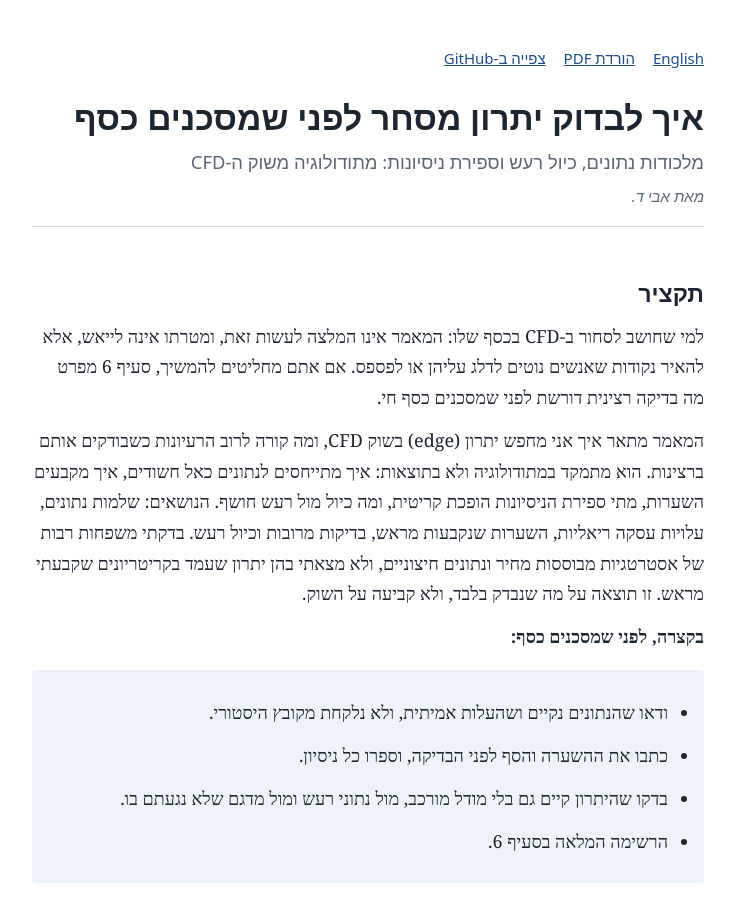
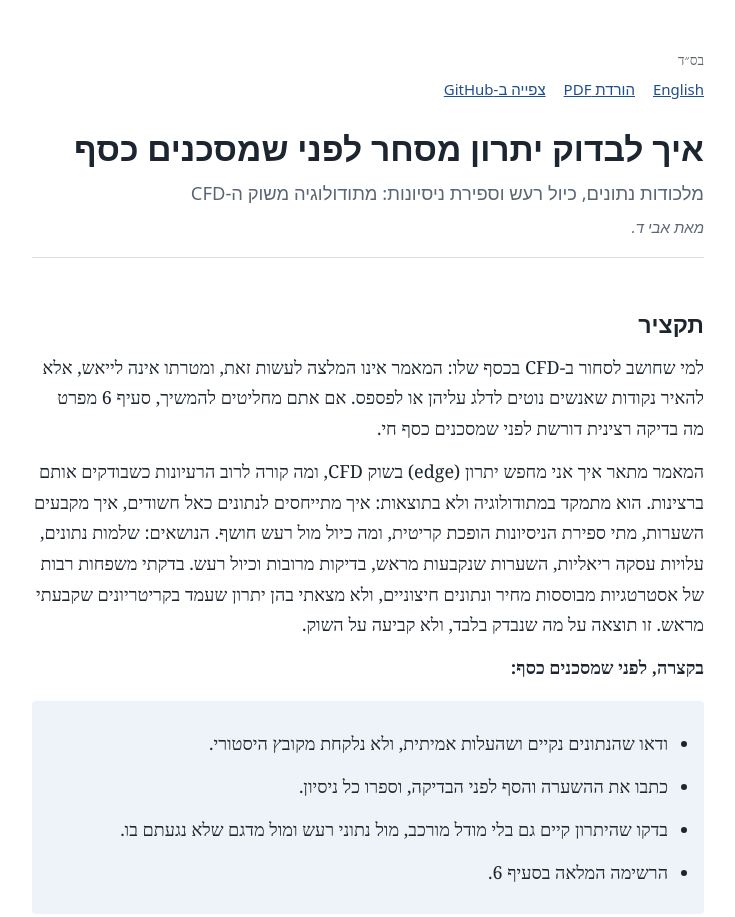
Before and after one commit to avi-d-data/how-to-test-a-trading-edge, a plain HTML site: page he/index.html in a window 1280 px wide. Shown: the top 917 px of the page, without its empty margins (272-1007 px from the left). Drawn offline with Linux system fonts and the light colour scheme.

Commit message:
Update index.html

```diff
--- a/he/index.html
+++ b/he/index.html
@@ -33,11 +33,13 @@ article ul:first-of-type{background:var(--box);padding:14px 20px 14px 36px;borde
 [dir=rtl] article ul:first-of-type{padding:14px 36px 14px 20px}
 u{text-decoration:none}article a u{text-decoration:underline}
 a:focus-visible{outline:2px solid var(--acc);outline-offset:2px}
+.bsd{font-size:.85rem;opacity:.7;margin:0 0 .5rem}
 </style>
 </head>
 <body>
 <main>
 <header>
+<p class="bsd">בס״ד</p>
 <nav><a href="https://avi-d-data.github.io/how-to-test-a-trading-edge/" hreflang="en">English</a><a href="https://github.com/avi-d-data/how-to-test-a-trading-edge/raw/main/how-to-test-a-trading-edge-he.pdf">הורדת PDF</a><a href="https://github.com/avi-d-data/how-to-test-a-trading-edge">צפייה ב-GitHub</a></nav>
 <h1 class="t">איך לבדוק יתרון מסחר לפני שמסכנים כסף</h1>
 <p class="sub">מלכודות נתונים, כיול רעש וספירת ניסיונות: מתודולוגיה משוק ה-CFD</p>
```
